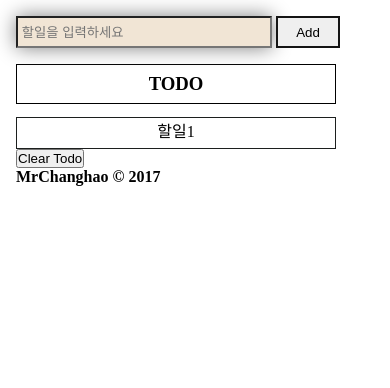
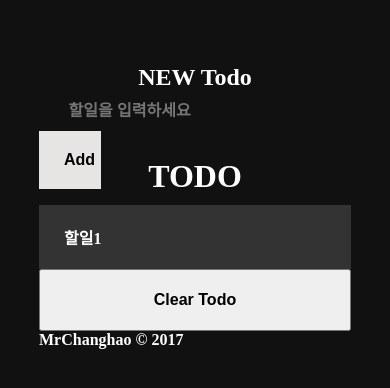
Before and after one commit to learning-react-ml-study/tutorial-edwith, a plain HTML site: page week_3/changho/todo/index.html in a window 390 px wide. Drawn offline with Linux system fonts and the light colour scheme.

Commit message:
#lee-chang-ho css 수정

```diff
--- a/week_3/changho/todo/style.css
+++ b/week_3/changho/todo/style.css
@@ -3,52 +3,109 @@
     padding: 0;
     box-sizing: border-box;
 }
-.new-todo {
-    display: none;
+/*
+li  ==> class ==> todo
+span --> class --> todo-item
+button --> class --> delete
+
+*/
+body {
+    color: #fff;
+    background-color: #111;
+    -webkit-font-smoothing: antialiased;
+  }
+.container {
+    width: 80%;
+    height: 100vh;
+    margin: 4rem auto;
+}
+h2 {
+    text-align: center;
 }
 
-@media(max-width: 500px) {
-    .container {
-        margin: 1rem;
-
+form {
+    width: 100%;
+    height: 10%;
 }
-    .new-todo {
-        display: none;
+input {
+    border: none;
+    background: transparent;
+    color: #fff;
+    width: 79%;
+    height: 30%;
+    font-size: 1rem;
+    font-weight: bold;
+    padding: 20px 25px;
 }
-    #input {
-        display: inline-block;
-        width: 16rem;
-        height: 2rem;
-        margin-bottom: 1rem;
-        background-color: rgb(241, 229, 213);
-        box-shadow: 0px 0px 20px grey;
+input:focus {
+    outline: none;
 }
 #submit-btn {
-        display: inline-block;
-        width: 4rem;
-        height: 2rem;
-        border: 2px solid rgb(20, 20, 20)
+    padding: 20px 25px;
+	border:none;
+	background:rgb(231, 228, 228);
+    width: 20%;
+    font-size: 1rem;
+    font-weight: bold;
 }
 #task-section {
-        width: 20rem;
-        border: 1px solid black;
-        padding: 8px;
+    font-weight: bold;
+    font-size: 2rem;
     text-align: center;
-        margin-bottom: 0.8rem;
+    margin: 10px;
 }
+
 ul {
     list-style: none;
 }
-    li {
-        text-align: center;
-        width: 20rem;
-        height: 2rem;
-        border: 1px solid rgb(28, 31, 30);
-    }
-    .delete {
-        float: right;
-        border: 1px solid rgb(28, 31, 30);
-        height: 100%;
+.complete {
+    text-decoration: line-through;
+    color: #cccccc;
 }
 
+.todo {
+    padding: 20px 25px;
+    background: #333;
+    font-weight: bold;
+    font-size: 1rem;
+    transition: all .25s ease-in-out;
 }
+
+.todo:hover {
+    background: #404040;
+    cursor: pointer;
+}
+
+.delete {
+    display: block;
+    float: right;
+    height: 30%;
+    padding: 10px 10px 10px 8px;
+    text-align: center;
+    background: transparent;
+    color: #fff;
+    font-weight: bold;
+    transform: translateY(-10px);
+    font-size: 1rem;
+    /* outline: none; */
+    /* border: none; */
+}
+.delete:hover {
+    color: #fff;
+    background-color: #bd1b1b;
+}
+
+.todo-clear {
+    transition: all 0.25s ease-in-out;
+    display: block;
+    width: 100%;
+    height: 30%;
+    padding: 20px 25px;
+    font-size: 1rem;
+    font-weight: bold;
+}
+
+.todo-clear:hover {
+    color: #fff;
+    background-color: #5900ff;
+}
```
Lines whose indentation alone changed are shown as unchanged.
